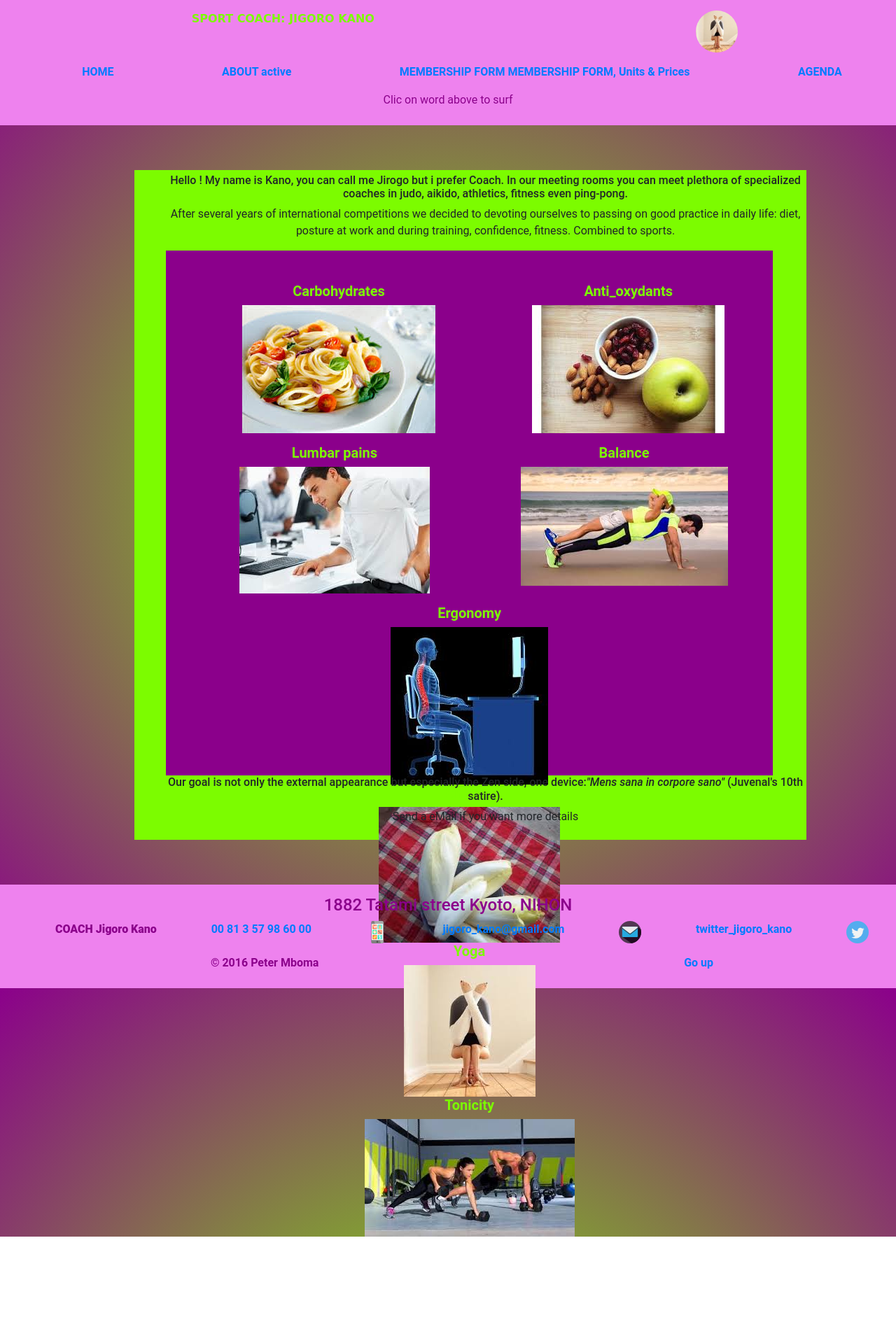
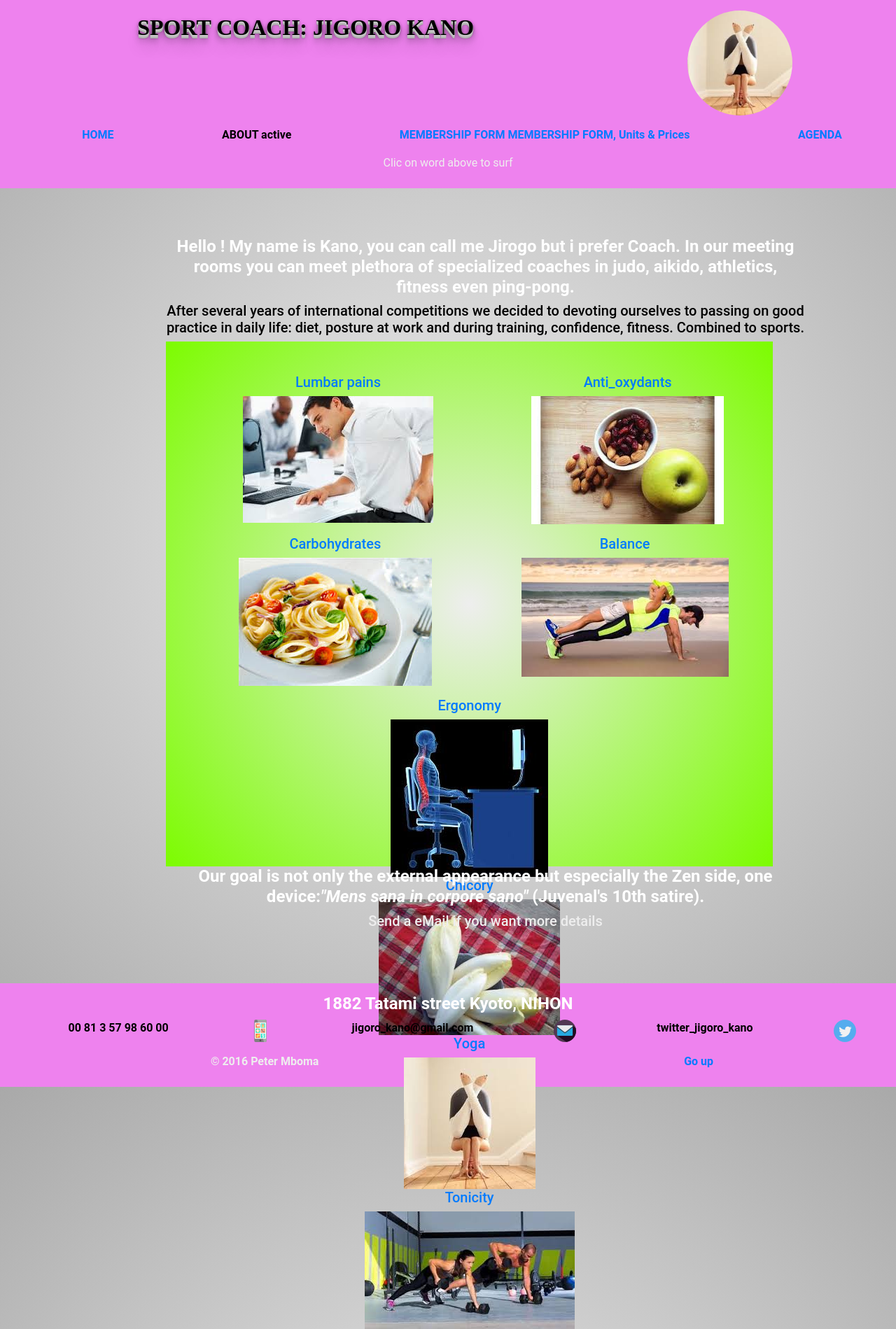
Before and after one commit to NTUMBA/Coach_Kano, a plain HTML site: page about.html in a window 1280 px wide. Shown: the whole page at 70% size. Before the commit the page ends 1767 px from the top, so only its background shows below. Drawn offline with nearby package versions, Linux system fonts and the light colour scheme.

Commit message:
Fixe bacground colors, text sizes and colors. Delete text from footer

```diff
--- a/about.html
+++ b/about.html
@@ -33,7 +33,7 @@
           <!--nav bar starts=========================================================  -->
           <nav id="up">
             <ul>
-            <li><a href="http://www.rootsnaturalfoods.com/ns/DisplayMonograph.asp?StoreID=F88707E25CFD4C6DAFA91F246948D271&DocID=bottomline-ungraded-judo" class="compagny">SPORT COACH: JIGORO KANO</a></li>
+              <li><a href="http://www.rootsnaturalfoods.com/ns/DisplayMonograph.asp?StoreID=F88707E25CFD4C6DAFA91F246948D271&DocID=bottomline-ungraded-judo" class="compagny colortext">SPORT COACH: JIGORO KANO</a></li>
               <li><img src="img/Yoga.jpg" alt="yoga" id="logo"></li>
             </ul>
              <ul>
@@ -41,7 +41,7 @@
                <a href="index.html">HOME</a>
                </li>
                <li class="color_list">
-             <a href="about.html">ABOUT active</a>
+               <a href="about.html" class="colortext">ABOUT active</a>
                </li>
                <li class="color_list">
                <a href="membership_form.html" class="hidden-md-up">MEMBERSHIP FORM</a>
@@ -57,17 +57,15 @@
         <!-- header ends here=================================================== -->
         <div class="wrapper">
           <!--  video starts here=========================================================-->
-            <h6>Hello ! My name is Kano, you can call me Jirogo but i prefer Coach. In our meeting rooms you can meet plethora of specialized coaches in judo, aikido, athletics, fitness even ping-pong.</h6>
-            <p  class="hidden-sm-down"> After several years of international competitions we decided to devoting ourselves to passing on good practice in daily life: diet, posture at work and during training, confidence, fitness. Combined to sports.</p>
-          <section>
+            <h4>Hello ! My name is Kano, you can call me Jirogo but i prefer Coach. In our meeting rooms you can meet plethora of specialized coaches in judo, aikido, athletics, fitness even ping-pong.</h4>
+            <h5  class="hidden-sm-down colortext"> After several years of international competitions we decided to devoting ourselves to passing on good practice in daily life: diet, posture at work and during training, confidence, fitness. Combined to sports.</h5>
+          <section class="colortext">
             <ul class="figre_1">
-                <li class="picture_a hidden-xs-down"><a href="http://www.livestrong.com/article/331564-list-of-slow-burning-carbs/"><h5>Carbohydrates</h5><img src="img/glucose.jpg" alt="Carbonates"></a></li>
-
+                <li class="picture_c hidden-sm-down"><a href="http://www.spine-health.com/conditions/lower-back-pain/lower-back-pain-symptoms-diagnosis-and-treatment"><h5>Lumbar pains</h5><img src="img/positon_health.jpg" alt="lumbar pains" ></a></li>
                 <li class=" picture_b hidden-md-down"><a href="http://www.cancer.gov/about-cancer/causes-prevention/risk/diet/antioxidants-fact-sheet"><h5>Anti_oxydants</h5><img src="img/anti_oxydants.jpg" alt="anti_oxydants"></a></li>
             </ul>
             <ul class="figre_2">
-                <li class="picture_c hidden-sm-down"><a href="http://www.spine-health.com/conditions/lower-back-pain/lower-back-pain-symptoms-diagnosis-and-treatment"><h5>Lumbar pains</h5><img src="img/positon_health.jpg" alt="lumbar pains" ></a></li>
-
+                <li class="picture_a hidden-xs-down"><a href="http://www.livestrong.com/article/331564-list-of-slow-burning-carbs/"><h5>Carbohydrates</h5><img src="img/glucose.jpg" alt="Carbonates"></a></li>
                 <li class="picture_d hidden-md-down"><a href="http://www.yogajournal.com/slideshow/fall-yoga-15-poses-proven-build-better-balance/"><h5>Balance</h5><img src="img/trust.jpg" alt="wright positon" ></a></li>
 
             </ul>
@@ -85,13 +83,12 @@
             </div>
             <div class="figre_3 hidden-xs-down">
                   <a href="http://www.sportsdirect.com/fitness-and-exercise-equipment"><h5>Tonicity</h5><img src="img/tonic.jpg" alt="Tonic"></a>
-
             </div>
 
 
           </section>
-          <h6>Our goal is not only the external appearance but especially the Zen side, one device:<em>&quot;Mens sana in corpore sano&quot;</em> (Juvenal's 10th satire).</h6>
-          <p class="hidden-md-down">Send a eMail if you want more details</p>
+          <h4>Our goal is not only the external appearance but especially the Zen side, one device:<em>&quot;Mens sana in corpore sano&quot;</em> (Juvenal's 10th satire).</h4>
+          <h5 class="hidden-md-down">Send a eMail if you want more details</h5>
 
         </div>
         <!--  wapper ends here===================================================-->
@@ -102,16 +99,15 @@
     <footer class="color_list">
         <h4>1882 Tatami street Kyoto, NIHON</h4>
         <ul>
-            <li><strong>COACH Jigoro Kano</strong></li>
-            <li><a href="tel.: 00 81 3 57 98 60 00">00 81 3 57 98 60 00</a></li>
+            <li><a href="tel.: 00 81 3 57 98 60 00" class="colortext">00 81 3 57 98 60 00</a></li>
             <!--  telephone number example====================================================-->
             <a href="img/smartphone.png"><img src="img/smartphone.png" alt="smartphone"></a>
             <!-- refers to Iphone apps contact==============-->
-            <li><a href="mail to jigoro.kano@gmail.com" class="hidden-sm-down">jigoro_kano@gmail.com</a></li>
+            <li><a href="mail to jigoro.kano@gmail.com" class="hidden-sm-down colortext">jigoro_kano@gmail.com</a></li>
             <!-- refers to mail=====================================================-->
             <a href="img/message.png"><img src="img/message.png" alt="envelope"></a>
             <!-- the references relies to Iphone contact-->
-            <li><a href="http://twitter.com/intent/tweetscreen_name=jigoro_kano" class="hidden-sm-down">twitter_jigoro_kano</a></li>
+            <li class="colortext"><a href="http://twitter.com/intent/tweetscreen_name=jigoro_kano" class="hidden-sm-down colortext">twitter_jigoro_kano</a></li>
             <a href="img/twit.png"><img src="img/twit.png" alt="logo twitter"></a>
         </ul>
 
@@ -121,7 +117,6 @@
         </ul>
     </footer>
       <!-- footer ends here=======================================================-->
-
 
     <script src="https://ajax.googleapis.com/ajax/libs/jquery/2.1.4/jquery.min.js"></script>
     <script src="https://www.atlasestateagents.co.uk/javascript/tether.min.js"></script>
--- a/css/main.css
+++ b/css/main.css
@@ -100,37 +100,51 @@ textarea {
 }
 body{
   font-family: "Roboto", Helvetica, Arial, sans-serif;
-  background-image: radial-gradient(circle, lawngreen, darkmagenta);
+  background-image: radial-gradient(circle, #eee, #a9a9a9);
   text-align: center;
+    color: #eee;
 }
 header, footer{
-  color: darkmagenta;
 background-color:violet;
 width: 100%;
 font: normal, 1.5em, bold, cursive;
 padding-top: 15px;
 padding-bottom: 8px;
 }
-h5{
-  color: lawngreen;
+h4{
+  color:white;
   font-weight: bold;
 }
 #logo{
-  width:60px;
+  width:150px;
   border-radius: 50%;
 }
 .compagny{
+  font-size: 2rem;
+  border-radius: 5%;
   padding: 0 8px;
-  color: lawngreen;
   font-weight: bold;
-  font-family: cursive, serif, Helvetica;
+  font-family: serif, fantasy, monospace;
+  text-shadow: 0 1px 0 #ccc,
+               0 2px 0 #c9c9c9,
+               0 3px 0 #bbb,
+               0 4px 0 #b9b9b9,
+               0 5px 0 #aaa,
+               0 6px 1px rgba(0,0,0,.1),
+               0 0 5px rgba(0,0,0,.1),
+               0 1px 3px rgba(0,0,0,.3),
+               0 3px 5px rgba(0,0,0,.2),
+               0 5px 10px rgba(0,0,0,.25),
+               0 10px 10px rgba(0,0,0,.2),
+               0 20px 20px rgba(0,0,0,.15);
 }
+
 
 .wrapper{
   margin: 0 auto;
   width: 75%;
   height: 80%;
-  background-color: lawngreen;
+  /*background-color: lawngreen;*/
   padding: 5px 2px 5px 45px;
 
 }
@@ -142,12 +156,17 @@ ul li{
   list-style: none;
   font-weight: bold;
 }
+.colortext{
+    color: black;
+}
+
 
 /*Index======================================================================
 ==============================================================================*/
 
 section{
-background-color: darkmagenta;
+    background-image: radial-gradient(circle, #eee, lawngreen);
+background-color:;
 max-height: 80%;
 width: 95%;
 height: 750px;
@@ -180,14 +199,15 @@ padding-top: 5%;
 }
 
 section p{
-    color: #eee;
+
     text-align: center;
 }
 section .border{
   border: 1px dotted deepskyblue;
   font-family: Helvetica, sans-serif;
-  background-color: violet;
+  /*background-color: violet;*/
 }
+
 
 /*individual_program's file=====================================================*/
 .activities{
@@ -213,7 +233,7 @@ section .border{
 
 /*monitoring starts here===================================================================*/
 .background {
-  color:#adff2f;
+  /*color:#adff2f;*/
   font-weight: bold;
   height: 300px;
   width: 220px;
```
Also changed, not shown: agenda.html (+6 -7 lines), index.html (+13 -19 lines), individual_program.html (+8 -9 lines), membership_form.html (+10 -12 lines), monitoring.html (+7 -10 lines). Lines whose indentation alone changed are shown as unchanged.
